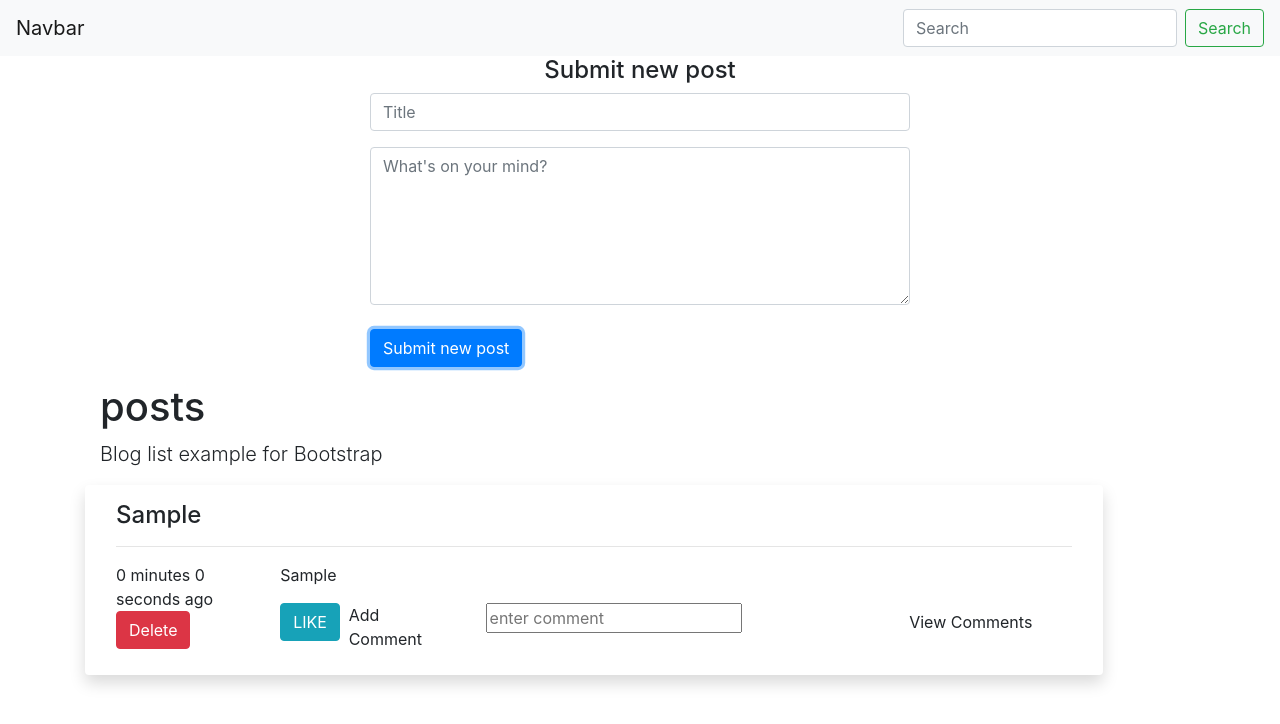
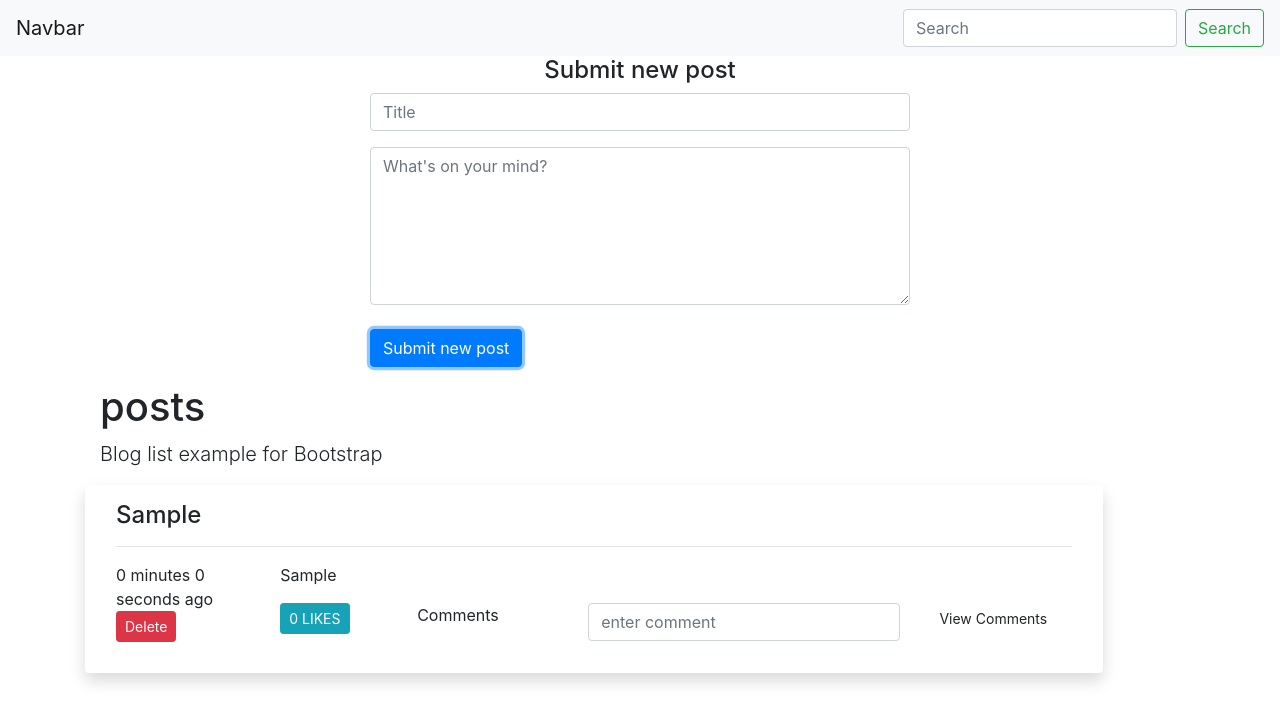
Before and after one commit to akshay-97/react-post_app, a React (Create React App) app: page / in a window 1280 px wide. Both pictures are taken after typing "Sample", "Sample" into the empty fields and a click on the button "Submit new post". Shown: the top 724 px of the page. Built offline with nearby package versions, Linux system fonts and the light colour scheme.

Commit message:
posts list is reversed to normal to work with other components

```diff
--- /dev/null
+++ b/src/AddComments.js
@@ -0,0 +1,46 @@
+import React, { Component } from "react";
+
+class AddComments extends Component {
+    constructor(props) {
+        super(props);
+        this.state = {
+          comment: ""
+        };
+      }
+
+      change = e =>{
+
+          this.setState({
+            comment: e.target.value
+          });
+
+
+      }
+
+      submit = () => {
+        const { addComment } = this.props;
+        const { comment} = this.state;
+
+        addComment(comment)
+        this.setState({
+          comment: ""
+        });
+      };
+  render() {
+    return (
+      <div className="col-lg-10">
+        <div className="row">
+          <div className="col-lg-3">Comments</div>
+          <div className="col-lg-6 form-group w-100">
+            <input type="text" className="form-control" placeholder="enter comment" onChange={this.change} value={this.state.comment} />
+          </div>
+          <div className="col-lg-3">
+                    <button className="btn btn-default btn-sm" onClick={this.submit}>View Comments</button>
+                </div>
+        </div>
+      </div>
+    );
+  }
+}
+
+export default AddComments;
--- a/src/App.js
+++ b/src/App.js
@@ -16,7 +16,7 @@ class App extends Component {
     const id=Date.parse(ti);
     const record={id,title,post};
     this.setState({
-      input: [record,...this.state.input]
+      input: [...this.state.input,record]
     })
 
   };
--- /dev/null
+++ b/src/Comment.js
@@ -0,0 +1,15 @@
+import React from "react";
+import CommentItem from "./CommentItem";
+const Comment = props => {
+  return (
+
+      <div>
+        {props.comment.map(i => {
+          return <CommentItem commentitem={i} />;
+        })}
+      </div>
+
+  );
+};
+
+export default Comment;
--- /dev/null
+++ b/src/CommentItem.js
@@ -0,0 +1,11 @@
+import React from 'react';
+
+const CommentItem = (props) => {
+    return (
+        <div className="col-sm-12 shadow p-3 mb-5 bg-white rounded">
+            {props.commentitem}
+        </div>
+    );
+}
+
+export default CommentItem;
--- a/src/Posts.js
+++ b/src/Posts.js
@@ -1,4 +1,4 @@
-import React, { Component } from "react";
+import React from "react";
 import PostsItem from './PostsItem';
 
 const Posts = (props) => {
--- a/src/PostsItem.js
+++ b/src/PostsItem.js
@@ -1,11 +1,11 @@
 import React, { Component } from "react";
-import Util_bar from "./Util_bar";
+import UtilBar from "./UtilBar";
 
 class PostsItem extends Component {
   constructor(props) {
     super(props);
     this.state = {
-
+      key : new Date()
     };
   }
   time = () =>{
@@ -26,12 +26,12 @@ class PostsItem extends Component {
           <span className="label label-default label-arrow label-arrow-right pull-right">
             {this.time()}
           </span>
-          <button className="btn btn-danger" onClick={this.props.deletePost.bind(this,this.props.postitem.id)}>Delete</button>
+          <button className="btn btn-danger btn-sm" onClick={this.props.deletePost.bind(this,this.props.postitem.id)}>Delete</button>
         </div>
         <div className="col-sm-10">
           <p>{this.props.postitem.post}</p>
 
-          <Util_bar/>
+          <UtilBar key={this.state.key}/>
         </div>
       </div>
     );
--- /dev/null
+++ b/src/UtilBar.js
@@ -0,0 +1,43 @@
+import React, { Component } from "react";
+import AddComments from "./AddComments";
+import Comment from "./Comment";
+
+export default class UtilBar extends Component {
+  constructor(props) {
+    super(props);
+    this.state = {
+
+      counter: 0,
+      comment: []
+    };
+  }
+  addComment = comment => {
+    const ti = new Date();
+    const id = Date.parse(ti);
+    const record = { id,comment };
+    this.setState({
+      comment: [comment, ...this.state.comment]
+    });
+  };
+  counter = () => {
+    this.setState({
+      counter: this.state.counter + 1
+    });
+  };
+
+  render() {
+    return (
+      <div className="row">
+        <div className="col-lg-2">
+          <button className="btn btn-sm btn-info" onClick={this.counter}>
+            {this.state.counter} LIKES
+          </button>
+        </div>
+
+        <AddComments addComment={this.addComment} />
+        <Comment comment={this.state.comment}/>
+
+      </div>
+    );
+  }
+}
--- a/src/Util_bar.js
+++ /dev/null
@@ -1,31 +0,0 @@
-import React, { Component } from 'react'
-
-export default class Util_bar extends Component {
-
-    constructor(props){
-        super(props);
-        this.state = {
-            counter: 0
-        }
-    }
-
-    render() {
-        return (
-            <div className="row">
-                <div className="col-lg-1">
-                    <button className="btn btn-info" onClick="">LIKE</button>
-                </div>
-                <div className="col-lg-2">
-                    <label>Add Comment</label>
-                </div>
-                <div className="col-lg-6">
-                    <input type="text" placeholder="enter comment"></input>
-                </div>
-                <div className="col-lg-3">
-                    <button className="btn btn-default" onClick="">View Comments</button>
-                </div>
-
-            </div>
-        )
-    }
-}
```
